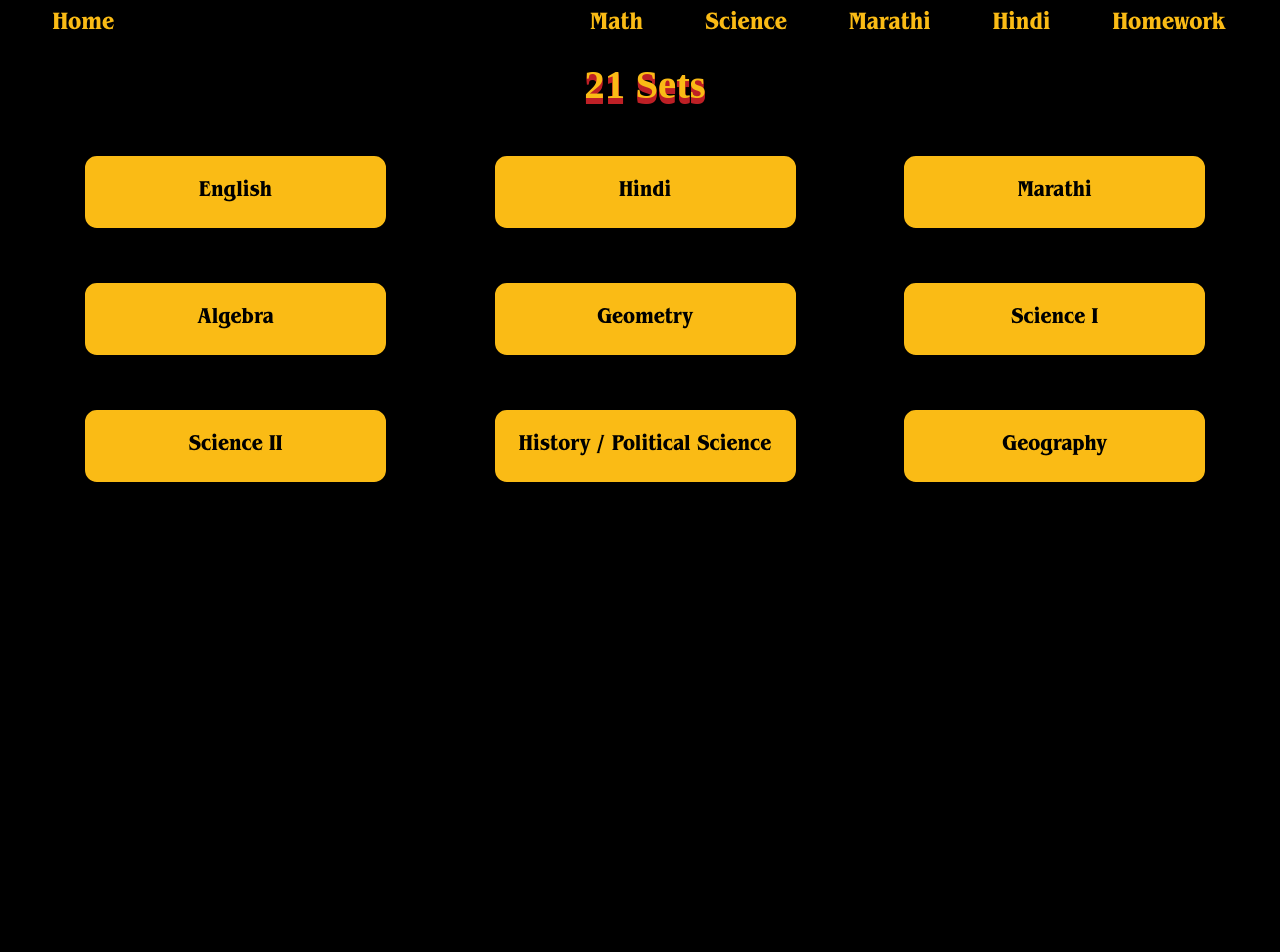
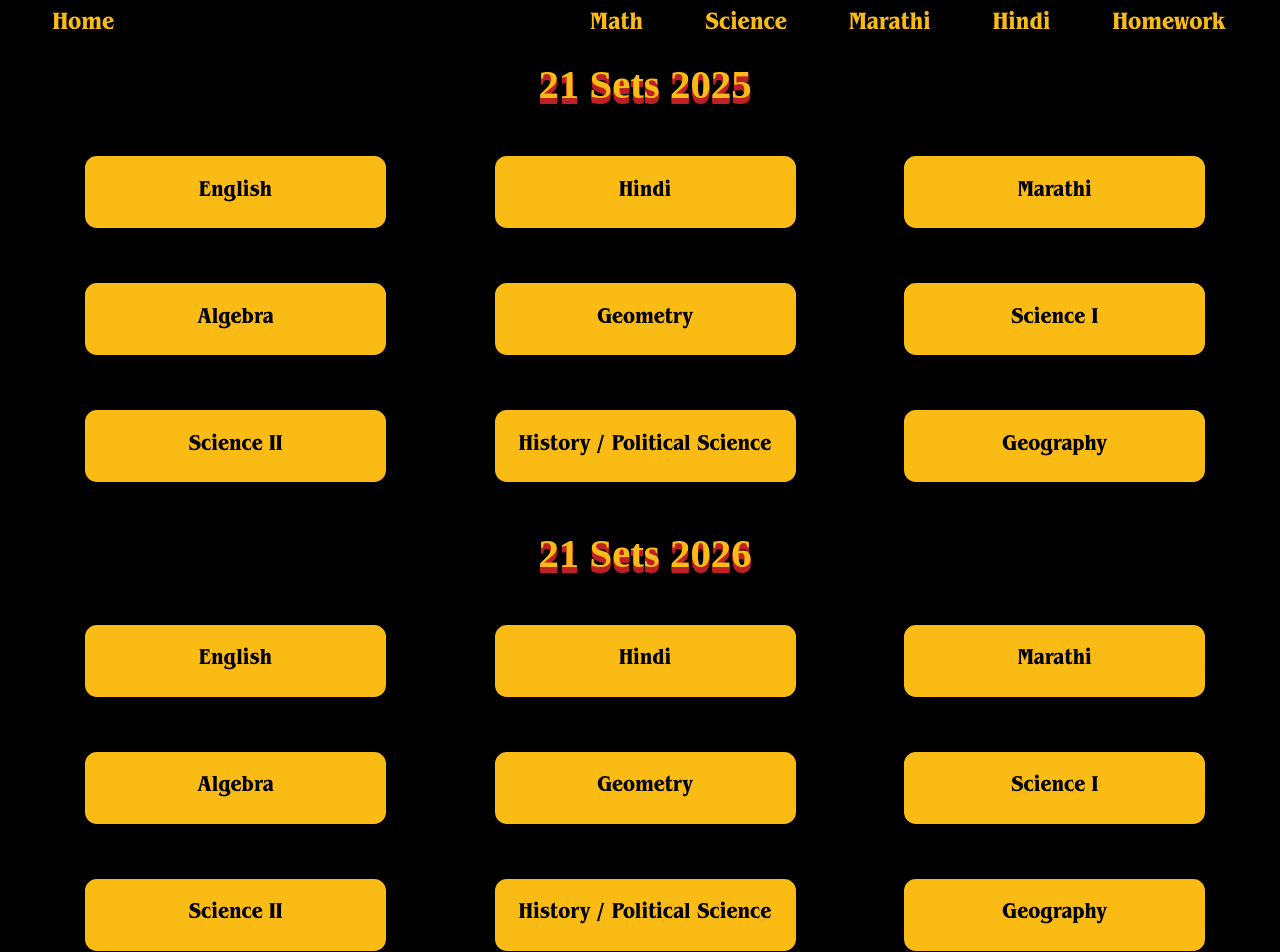
Before and after one commit to DhanushVDPT/sgvnext, a Next.js app: page /21set in a window 1280 px wide. Shown: the top 952 px of the page. Before the commit the page ends 811 px from the top, so only its background shows below. Built offline with nearby package versions, Linux system fonts and the light colour scheme; a web font is replaced by a local one.

Commit message:
geometry 21 set 2026

```diff
--- a/pages/21set.js
+++ b/pages/21set.js
@@ -7,7 +7,7 @@ export default function Page() {
                 <title>SGV 10th | 21 Sets</title>
             </Head>
             <div className="subject">
-                <h1>21 Sets</h1>
+                <h1>21 Sets 2025</h1>
                 <div className="lists">
                         <a target="#" href="https://drive.google.com/file/d/1cIOgtpN2h52CdrR0xX2Uuqltej51lJW0/view?usp=sharing">English</a>
                         <a target="#" href="https://drive.google.com/file/d/1A_3wYUe0qU2Ai2qqQOXyG5DEdS6V-TRR/view?usp=sharing">Hindi</a>
@@ -20,6 +20,20 @@ export default function Page() {
                         <a target="#" href="https://drive.google.com/file/d/10HU_XT0P3-QrJd1U-xujoGBLhtsOr0da/view?usp=sharing">Geography</a>
                 </div>
             </div>
+            <div className="subject">
+                <h1>21 Sets 2026</h1>
+                <div className="lists">
+                        <a target="#" href="">English</a>
+                        <a target="#" href="">Hindi</a>
+                        <a target="#" href="">Marathi</a>
+                        <a target="#" href="">Algebra</a>
+                        <a target="#" href="https://drive.google.com/file/d/1KrqzezRK9UcW0B2bP9oyGYfQedfeg7rr/view?usp=sharing">Geometry</a>
+                        <a target="#" href="">Science I</a>
+                        <a target="#" href="">Science II</a>
+                        <a target="#" href="">History / Political Science</a>
+                        <a target="#" href="">Geography</a>
+                </div>
+            </div>
         </>
     )
 }
```
